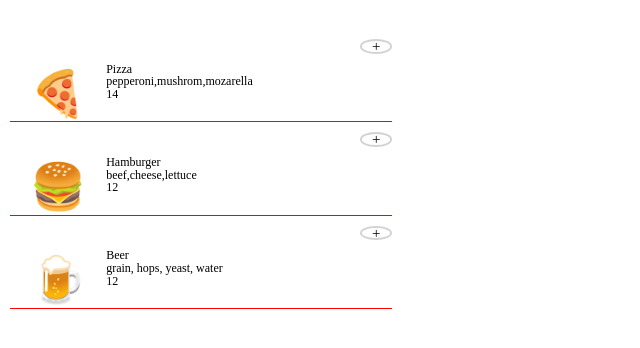
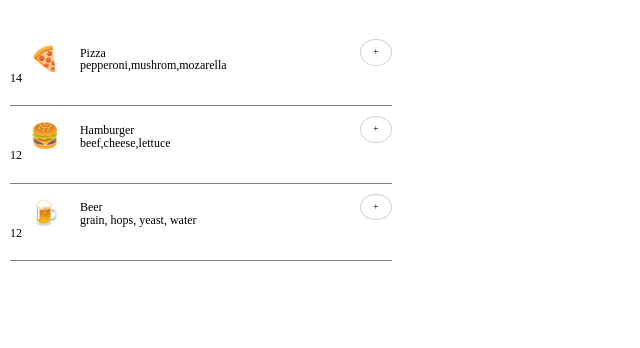
Before and after one commit to osandoval1976/Restaurant_Order_App, a website built with Vite: page index.html in a window 1280 px wide. Shown: the part 166-514 px from the top of the page, without its empty margins (0-640 px from the left). Built offline with nearby package versions, Linux system fonts and the light colour scheme.

Commit message:
updatd css

```diff
--- a/index.css
+++ b/index.css
@@ -59,27 +59,26 @@ margin-bottom: 12px;
   }
 
 
-  .item >.ctn {
+   .item >.ctn {
   margin: 195px 0 -185px 0;
   padding-top:-7px;
   padding-bottom: 15px;
-  border-bottom: 1px solid red;
+  border-bottom: 1px solid gray;
   ;
 }
 
 .ctn > .emoji{
 float: left;
-margin: 25px 20px;
-padding: 18px auto;
-font-size: 45px;
+margin: 18px 20px;
+
 }
 
 .ctn .btn{
   border-radius: 50%;
-  border:2px solid lightgrey;
+  border:1.5px solid lightgrey;
   text-align: center;
-  font-size: 15px;
-  padding: 5px 10px;
+  font-size: 10px;
+  padding: 12px 12px;
   margin-left: 350px;
-
+  margin-bottom: -25px;
 }
```
